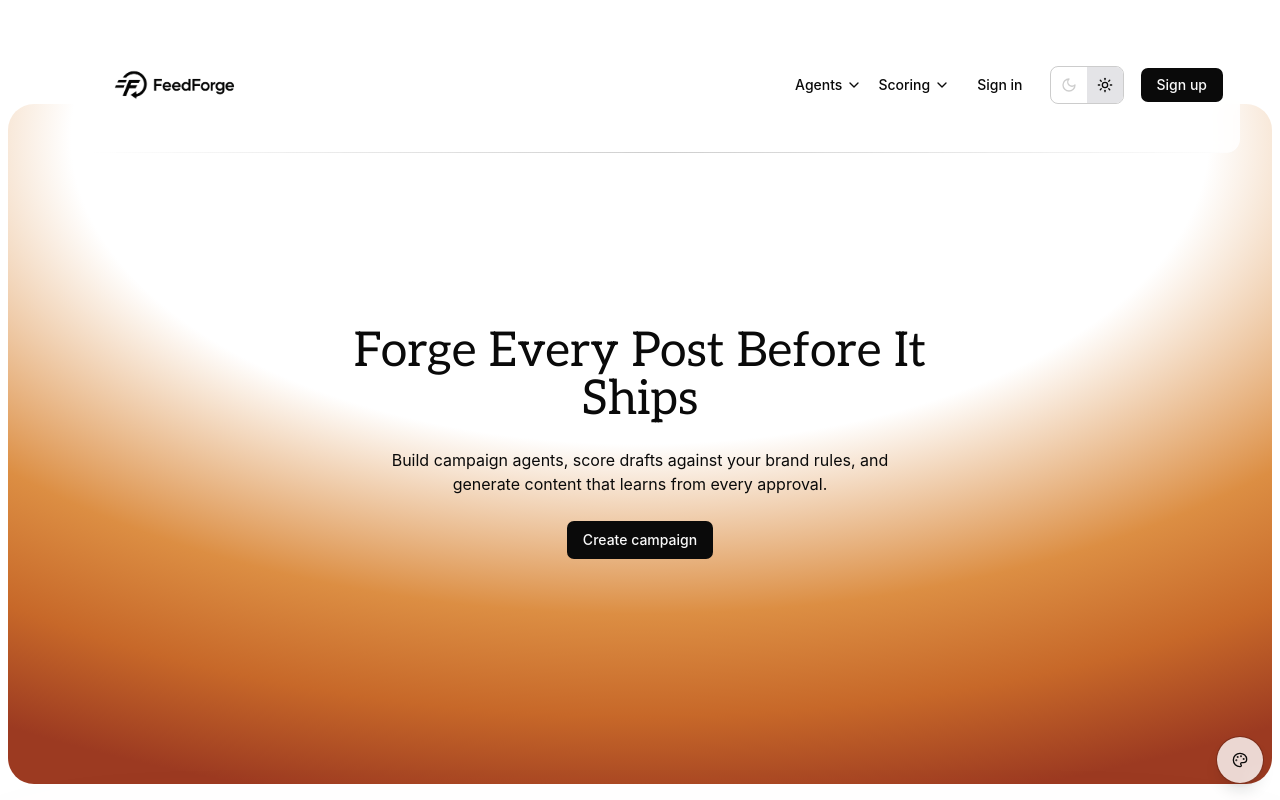
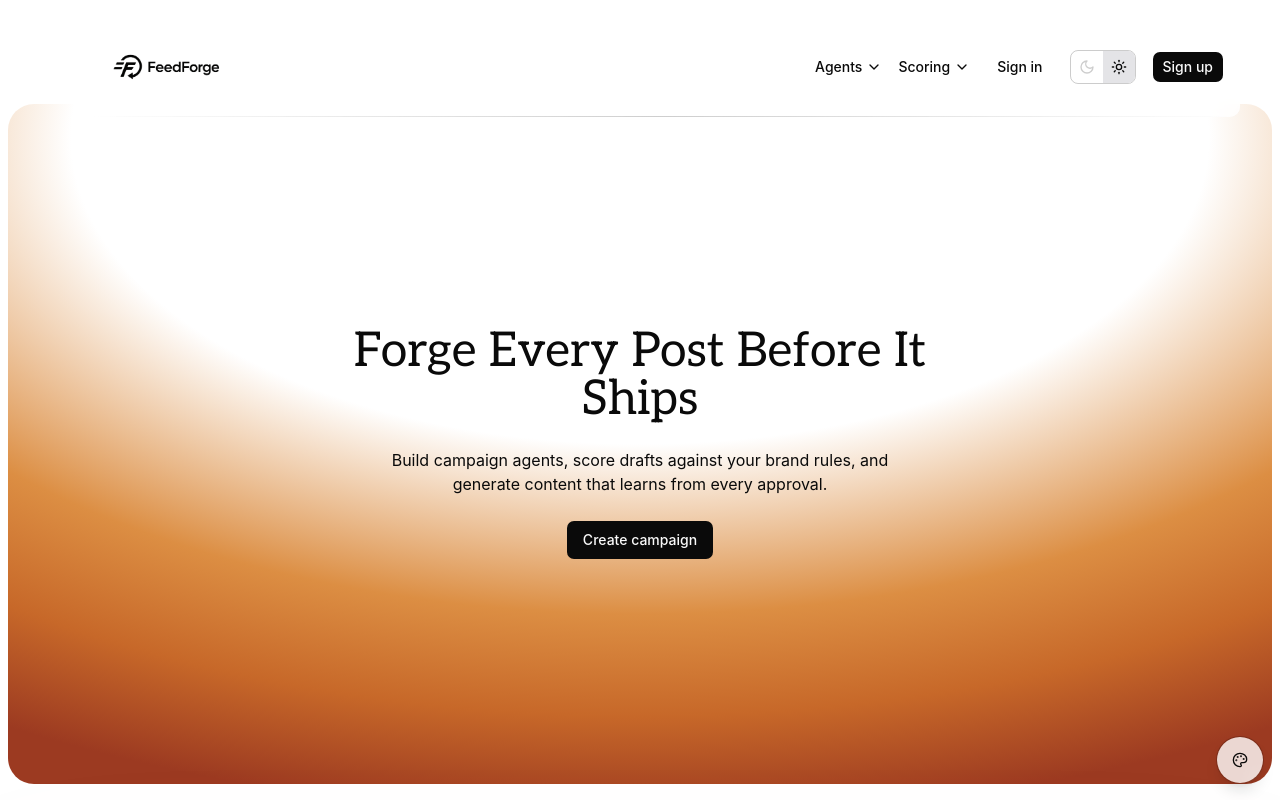
Before and after one commit to hksharma2004/feed-forge, a Next.js app: page / in a window 1280 px wide. Shown: the top 800 px of the page. Built offline with nearby package versions, Linux system fonts and the light colour scheme.

Commit message:
ui change

```diff
--- a/components/templates/notio/navbar.tsx
+++ b/components/templates/notio/navbar.tsx
@@ -16,8 +16,8 @@ export default function Navbar() {
   ];
 
   return (
-    <div className="fixed top-4 left-1/2 -translate-x-1/2 z-50 mx-2 md:mx-4 lg:mx-6 w-full md:max-w-3xl lg:max-w-5xl xl:max-w-6xl bg-background/80 backdrop-blur-sm py-2 px-4 rounded-xl">
-      <div className="flex flex-row justify-between items-center py-2">
+    <div className="fixed top-4 left-1/2 -translate-x-1/2 z-50 mx-2 md:mx-4 lg:mx-6 w-full md:max-w-3xl lg:max-w-5xl xl:max-w-6xl bg-background/80 backdrop-blur-sm py-1 px-4 rounded-lg">
+      <div className="flex flex-row justify-between items-center">
         <motion.div
           initial={{ opacity: 0, x: -20 }}
           animate={{ opacity: 1, x: 0 }}
@@ -27,8 +27,8 @@ export default function Navbar() {
             src="/logo/feedforge-logo.png"
             className="dark:invert-0 invert"
             alt="FeedForge"
-            width={140}
-            height={40}
+            width={124}
+            height={35}
           />
         </motion.div>
 
@@ -78,7 +78,8 @@ export default function Navbar() {
           >
             <Button
               variant="default"
-              className="4xl:text-2xl 4xl:h-16 4xl:px-8"
+              size="sm"
+              className="4xl:text-2xl 4xl:h-12 4xl:px-6"
             >
               <Link href="/auth/signup">Sign up</Link>
             </Button>
--- a/components/templates/notio/theme-toggle.tsx
+++ b/components/templates/notio/theme-toggle.tsx
@@ -14,11 +14,12 @@ export function ThemeToggle() {
   }, []);
 
   if (!mounted) {
-    return <div className="border border-border h-9 w-[72px] rounded-md" />;
+    return <div className="border border-border h-8 w-16 rounded-md" />;
   }
 
   return (
     <ToggleGroup
+      size="sm"
       value={resolvedTheme ? [resolvedTheme] : []}
       onValueChange={(value) => {
         if (value[0]) setTheme(value[0]);
```
